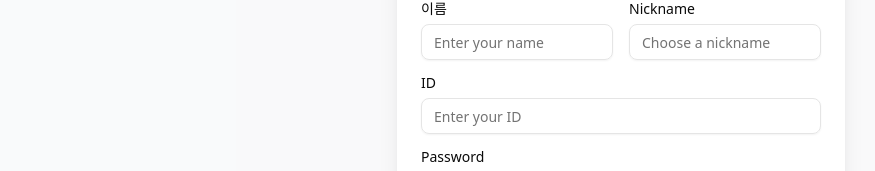
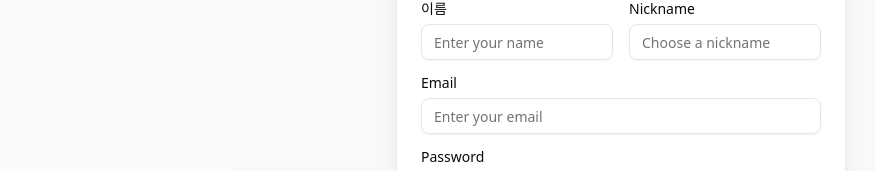
Before and after one commit to Imheroman/OneTakeStudio, a Next.js app in the folder frontend/: page /signup in a window 1280 px wide. Shown: the part 160-331 px from the top of the page, without its empty margins (19-894 px from the left). Built offline with nearby package versions, Linux system fonts and the light colour scheme; no server answers.

Commit message:
refactor: 인증 이메일 기반 변경

```diff
--- a/frontend/src/app/(main)/mypage/page.tsx
+++ b/frontend/src/app/(main)/mypage/page.tsx
@@ -191,18 +191,19 @@ export default function MyPage() {
                       onSubmit={profileForm.handleSubmit(onProfileSubmit)}
                       className="space-y-4"
                     >
-                      {/* 아이디 (읽기 전용) */}
+                      {/* 이메일 (읽기 전용) */}
                       <div className="space-y-2">
                         <FormLabel className="text-sm font-medium">
-                          아이디
+                          이메일
                         </FormLabel>
                         <Input
-                          value={user?.id || ""}
+                          type="email"
+                          value={user?.email || ""}
                           disabled
                           className="bg-gray-100"
                         />
                         <p className="text-xs text-gray-500">
-                          아이디는 변경할 수 없습니다.
+                          이메일은 변경할 수 없습니다.
                         </p>
                       </div>
 
--- a/frontend/src/entities/user/model/types.ts
+++ b/frontend/src/entities/user/model/types.ts
@@ -6,7 +6,8 @@
  * 사용자 정보
  */
 export interface User {
-  id: string;
+  id: string; // 서버에서 생성된 고유 ID (UUID 등)
+  email: string;
   name: string;
 }
 
@@ -23,7 +24,7 @@ export interface AuthResponse {
  * 로그인 요청 데이터
  */
 export interface LoginRequest {
-  username: string;
+  email: string;
   password: string;
 }
 
@@ -31,7 +32,7 @@ export interface LoginRequest {
  * 회원가입 요청 데이터
  */
 export interface SignupRequest {
-  username: string;
+  email: string;
   password: string;
   name: string;
   nickname: string;
--- a/frontend/src/features/auth/login/ui/LoginForm.tsx
+++ b/frontend/src/features/auth/login/ui/LoginForm.tsx
@@ -31,7 +31,7 @@ import {
 import { Loader2 } from "lucide-react";
 
 const formSchema = z.object({
-  username: z.string().min(4, { message: "아이디는 4자 이상 입력해주세요." }),
+  email: z.string().email({ message: "올바른 이메일 형식을 입력해주세요." }),
   password: z.string().min(8, { message: "비밀번호는 8자 이상이어야 합니다." }),
 });
 
@@ -44,7 +44,7 @@ export function LoginForm() {
   const form = useForm<z.infer<typeof formSchema>>({
     resolver: zodResolver(formSchema),
     defaultValues: {
-      username: "",
+      email: "",
       password: "",
     },
   });
@@ -65,7 +65,7 @@ export function LoginForm() {
     } catch (error: any) {
       console.error("로그인 에러:", error);
       setErrorMsg(
-        error.response?.data?.message || "아이디 또는 비밀번호를 확인해주세요.",
+        error.response?.data?.message || "이메일 또는 비밀번호를 확인해주세요.",
       );
     } finally {
       setIsSubmitting(false);
@@ -80,7 +80,7 @@ export function LoginForm() {
         </h1>
         <CardTitle className="text-xl font-bold text-gray-900">로그인</CardTitle>
         <CardDescription className="text-gray-500">
-          서비스 이용을 위해 아이디와 비밀번호를 입력해주세요.
+          서비스 이용을 위해 이메일과 비밀번호를 입력해주세요.
         </CardDescription>
       </CardHeader>
 
@@ -89,13 +89,14 @@ export function LoginForm() {
           <form onSubmit={form.handleSubmit(onSubmit)} className="space-y-4">
             <FormField
               control={form.control}
-              name="username"
+              name="email"
               render={({ field }) => (
                 <FormItem>
-                  <FormLabel className="text-gray-700 font-medium">아이디</FormLabel>
+                  <FormLabel className="text-gray-700 font-medium">이메일</FormLabel>
                   <FormControl>
                     <Input
-                      placeholder="아이디를 입력하세요"
+                      type="email"
+                      placeholder="이메일을 입력하세요"
                       className="h-11 bg-gray-50 border-gray-200 focus:bg-white transition-all"
                       {...field}
                     />
--- a/frontend/src/features/auth/signup/ui/SignupForm.tsx
+++ b/frontend/src/features/auth/signup/ui/SignupForm.tsx
@@ -37,9 +37,9 @@ const formSchema = z
     nickname: z
       .string()
       .min(2, { message: "닉네임은 2글자 이상이어야 합니다." }),
-    username: z
+    email: z
       .string()
-      .min(4, { message: "아이디는 4글자 이상이어야 합니다." }),
+      .email({ message: "올바른 이메일 형식을 입력해주세요." }),
     password: z
       .string()
       .min(8, { message: "비밀번호는 8글자 이상이어야 합니다." }),
@@ -67,7 +67,7 @@ export function SignupForm() {
     defaultValues: {
       name: "",
       nickname: "",
-      username: "",
+      email: "",
       password: "",
       confirmPassword: "",
       terms: false,
@@ -80,7 +80,7 @@ export function SignupForm() {
       setServerError("");
 
       const signupData: SignupRequest = {
-        username: values.username,
+        email: values.email,
         password: values.password,
         name: values.name,
         nickname: values.nickname,
@@ -161,12 +161,16 @@ export function SignupForm() {
 
               <FormField
                 control={form.control}
-                name="username"
+                name="email"
                 render={({ field }) => (
                   <FormItem>
-                    <FormLabel>ID</FormLabel>
+                    <FormLabel>Email</FormLabel>
                     <FormControl>
-                      <Input placeholder="Enter your ID" {...field} />
+                      <Input
+                        type="email"
+                        placeholder="Enter your email"
+                        {...field}
+                      />
                     </FormControl>
                     <FormMessage />
                   </FormItem>
--- a/frontend/src/mock/handlers.ts
+++ b/frontend/src/mock/handlers.ts
@@ -7,14 +7,21 @@ export const handlers = [
   // 주소 앞에 BASE_URL을 붙여서 MSW가 8080 포트 요청도 가로채게 만듭니다.
   http.post(`${BASE_URL}/api/v1/auth/login`, async ({ request }) => {
     const body = (await request.json()) as any;
-    const { username, password } = body;
+    const { email, password } = body;
 
-    console.log(`[MSW] 8080 포트 요청 가로채기 성공: ${username}`);
+    console.log(`[MSW] 로그인 요청: ${email}`);
 
-    if (username === "testuser" && password === "12345678") {
+    // 테스트용 이메일/비밀번호
+    if (email === "test@example.com" && password === "12345678") {
+      // 서버에서 생성된 고유 ID (실제로는 UUID 등 사용)
+      const userId = "user_" + Math.random().toString(36).substring(2, 11);
       return HttpResponse.json(
         {
-          user: { id: "testuser", name: "홍길동" },
+          user: {
+            id: userId,
+            email: email,
+            name: "홍길동"
+          },
           accessToken: "fake-jwt-token-one-take",
           message: "로그인 성공!",
         },
@@ -23,7 +30,7 @@ export const handlers = [
     }
 
     return HttpResponse.json(
-      { message: "아이디 또는 비밀번호가 일치하지 않습니다." },
+      { message: "이메일 또는 비밀번호가 일치하지 않습니다." },
       { status: 401 },
     );
   }),
@@ -32,21 +39,25 @@ export const handlers = [
   // 회원가입 모의 API
   http.post("/api/v1/auth/signup", async ({ request }) => {
     const body = (await request.json()) as any;
-    const { username, name } = body;
+    const { email, name } = body;
 
-    console.log(`[MSW] 회원가입 요청: ${username} (${name})`);
+    console.log(`[MSW] 회원가입 요청: ${email} (${name})`);
 
-    // 이미 존재하는 아이디라고 가정하고 에러 띄우기 테스트 (필요시 주석 해제)
-    // if (username === 'duplicate') {
-    //   return HttpResponse.json({ message: "이미 사용 중인 아이디입니다." }, { status: 409 });
+    // 이미 존재하는 이메일이라고 가정하고 에러 띄우기 테스트 (필요시 주석 해제)
+    // if (email === 'duplicate@example.com') {
+    //   return HttpResponse.json({ message: "이미 사용 중인 이메일입니다." }, { status: 409 });
     // }
+
+    // 서버에서 생성된 고유 ID (실제로는 UUID 등 사용)
+    const userId = "user_" + Math.random().toString(36).substring(2, 11);
 
     // 성공 시: 자동 로그인을 위한 토큰과 유저 정보를 함께 반환
     return HttpResponse.json({
       message: "회원가입이 완료되었습니다.",
       accessToken: "fake-jwt-token-new-user",
       user: {
-        id: username, // 가입한 아이디를 그대로 식별자로 사용
+        id: userId, // 서버에서 생성된 고유 ID
+        email: email,
         name: name,
       },
     });
```
